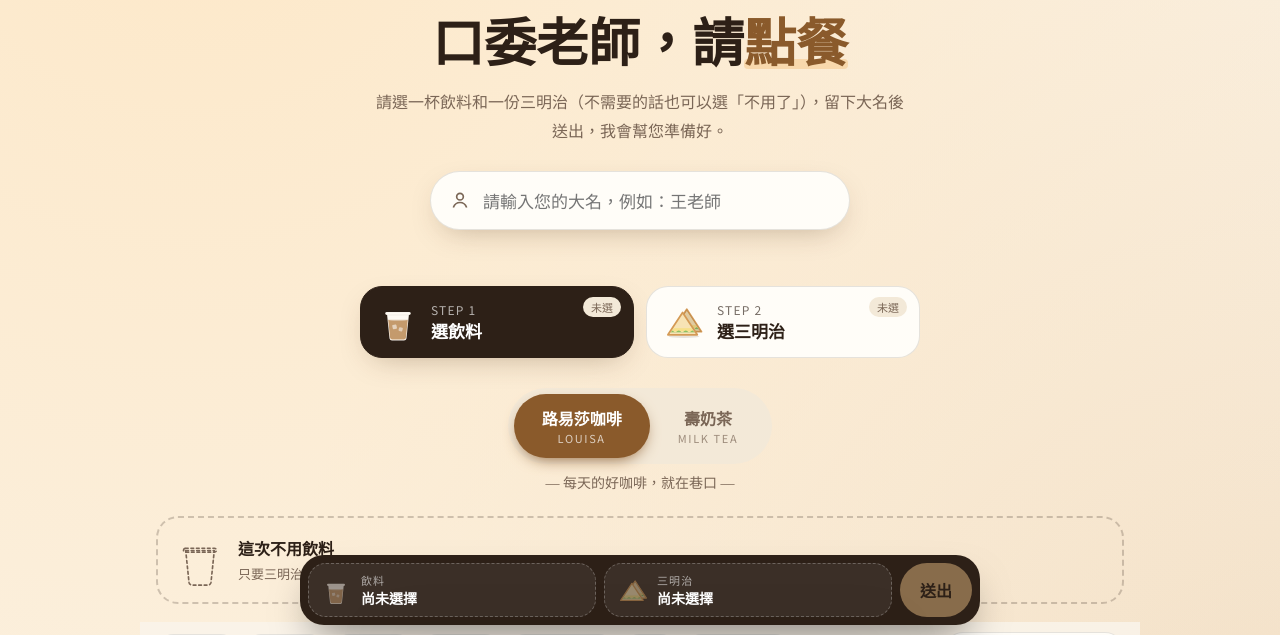
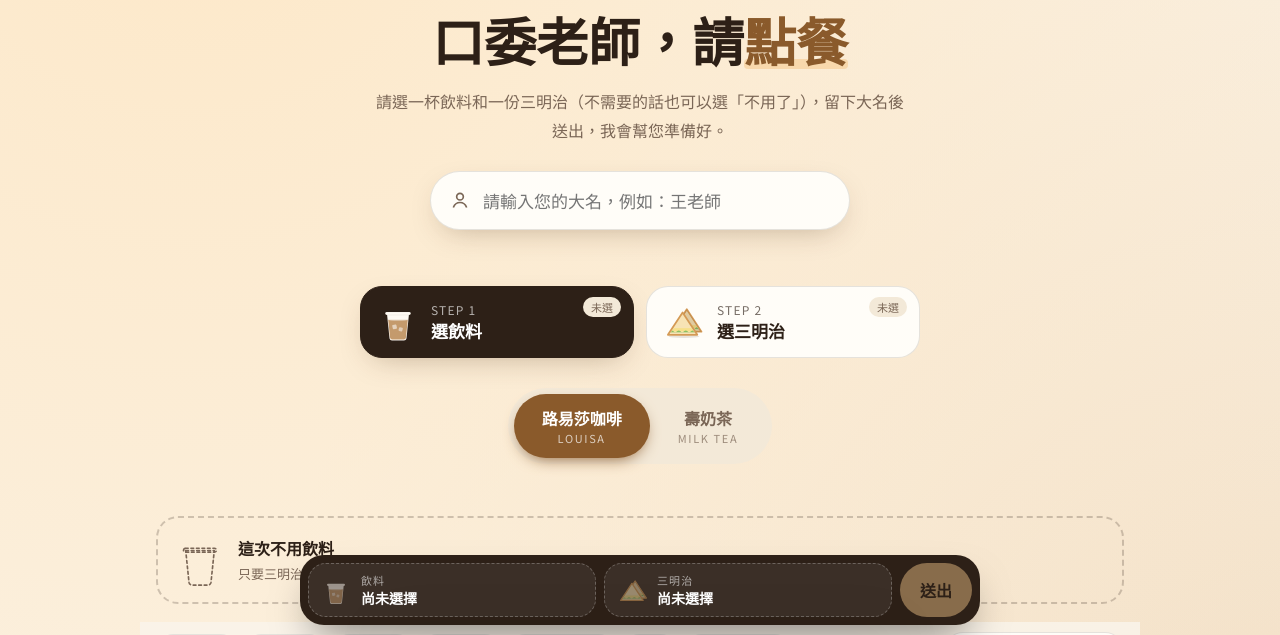
Before and after one commit to m00zu/CoffeeBreak, a plain HTML site: page index.html in a window 1280 px wide. Shown: the part 159-794 px from the top of the page. Drawn offline with Linux system fonts and the light colour scheme.

Commit message:
Remove placeholder Louisa tagline
Co-Authored-By: Claude Opus 5.5 <noreply@anthropic.com>

```diff
--- a/index.html
+++ b/index.html
@@ -399,7 +399,7 @@
   function renderMenu() {
     const b = MENU[brand];
     document.documentElement.style.setProperty('--accent', b.accent);
-    $('#brandTag').textContent = '— ' + b.tagline + ' —';
+    $('#brandTag').textContent = b.tagline ? '— ' + b.tagline + ' —' : '';
     $('#cats').innerHTML = b.categories.map((c, i) => `<button data-c="${i}">${c.name}</button>`).join('');
     let i = 0;
     const html = b.categories.map((c, ci) => {
--- a/menu-data.js
+++ b/menu-data.js
@@ -4,7 +4,7 @@ const L = (name, extra = {}) => ({ name, ...extra });
 
 window.MENU = {
   louisa: {
-    id: 'louisa', name: '路易莎咖啡', en: 'LOUISA', tagline: '每天的好咖啡，就在巷口', accent: '#8a5a2b',
+    id: 'louisa', name: '路易莎咖啡', en: 'LOUISA', tagline: '', accent: '#8a5a2b',
     sizes: ['中杯', '大杯'],
     milks: ['鮮奶', '燕麥奶'],
     sugar: true,
```
